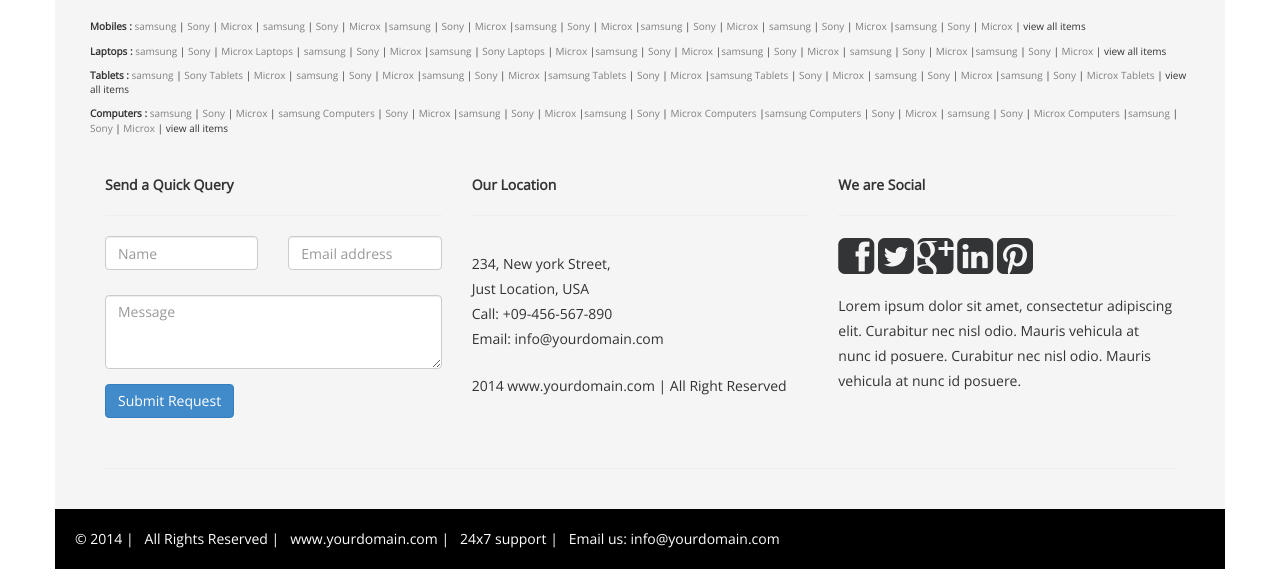
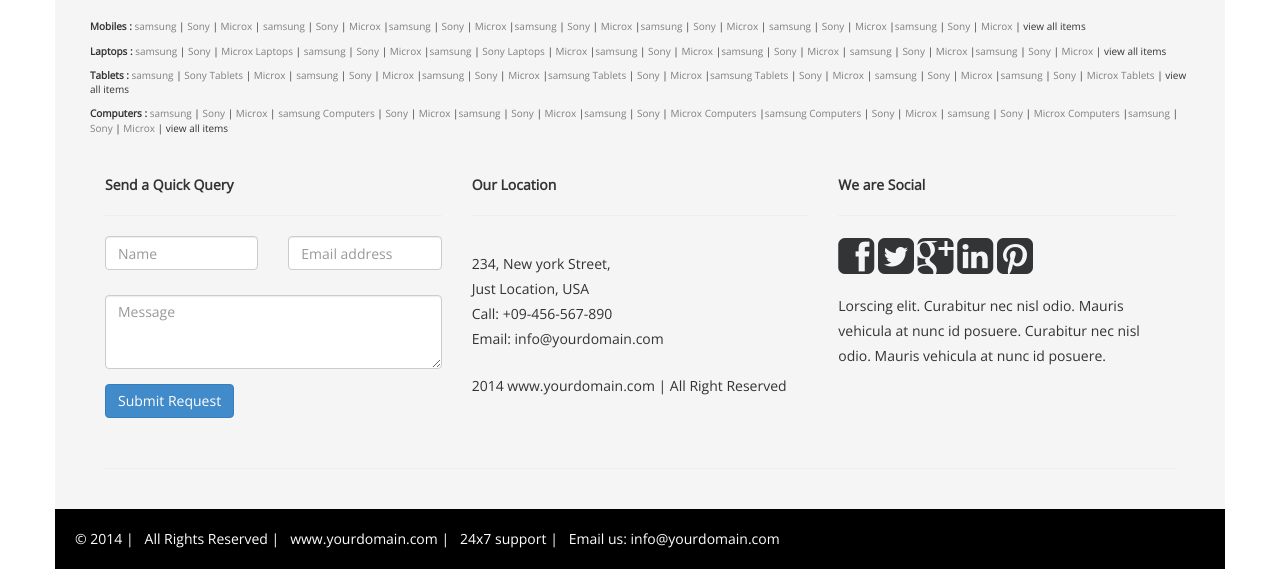
Before and after one commit to BimalRajGyawali/e-commerce, a Django app: page / in a window 1280 px wide. Shown: the part 1169-1748 px from the top of the page. Run offline with Django 3.2, Linux system fonts and the light colour scheme; data that the repository does not hold is empty; some libraries are stand-ins or nearby versions.

Commit message:
accept for contributions

```diff
--- a/products_app/templates/products_app/index.html
+++ b/products_app/templates/products_app/index.html
@@ -455,7 +455,7 @@
                 <a href="#"><i class="fa fa-linkedin-square fa-3x "></i></a>
                 <a href="#"><i class="fa fa-pinterest-square fa-3x "></i></a>
                 <p>
-                    Lorem ipsum dolor sit amet, consectetur adipiscing elit. Curabitur nec nisl odio. Mauris vehicula at nunc id posuere. Curabitur nec nisl odio. Mauris vehicula at nunc id posuere.
+                    Lorscing elit. Curabitur nec nisl odio. Mauris vehicula at nunc id posuere. Curabitur nec nisl odio. Mauris vehicula at nunc id posuere.
                 </p>
             </div>
         </div>
```
